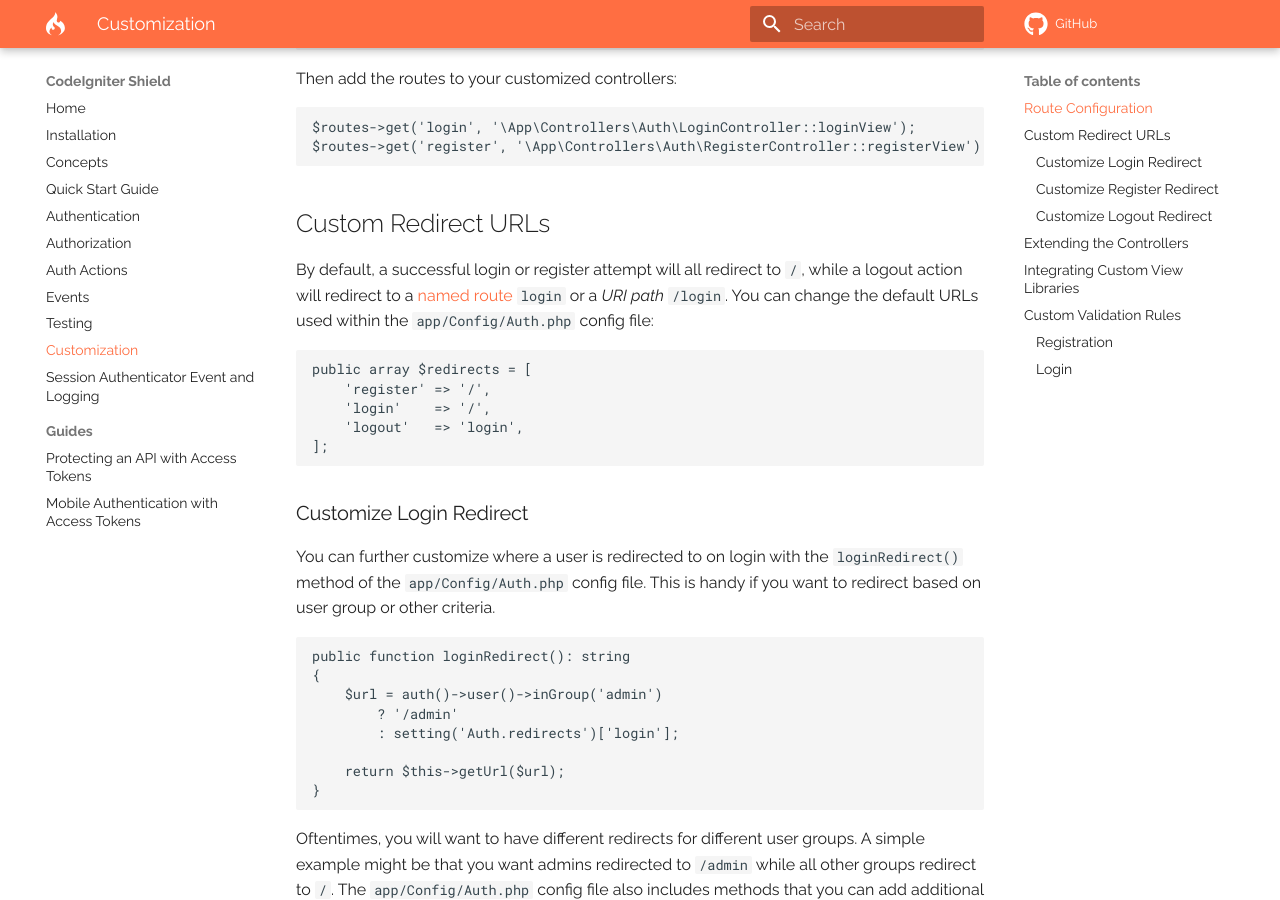
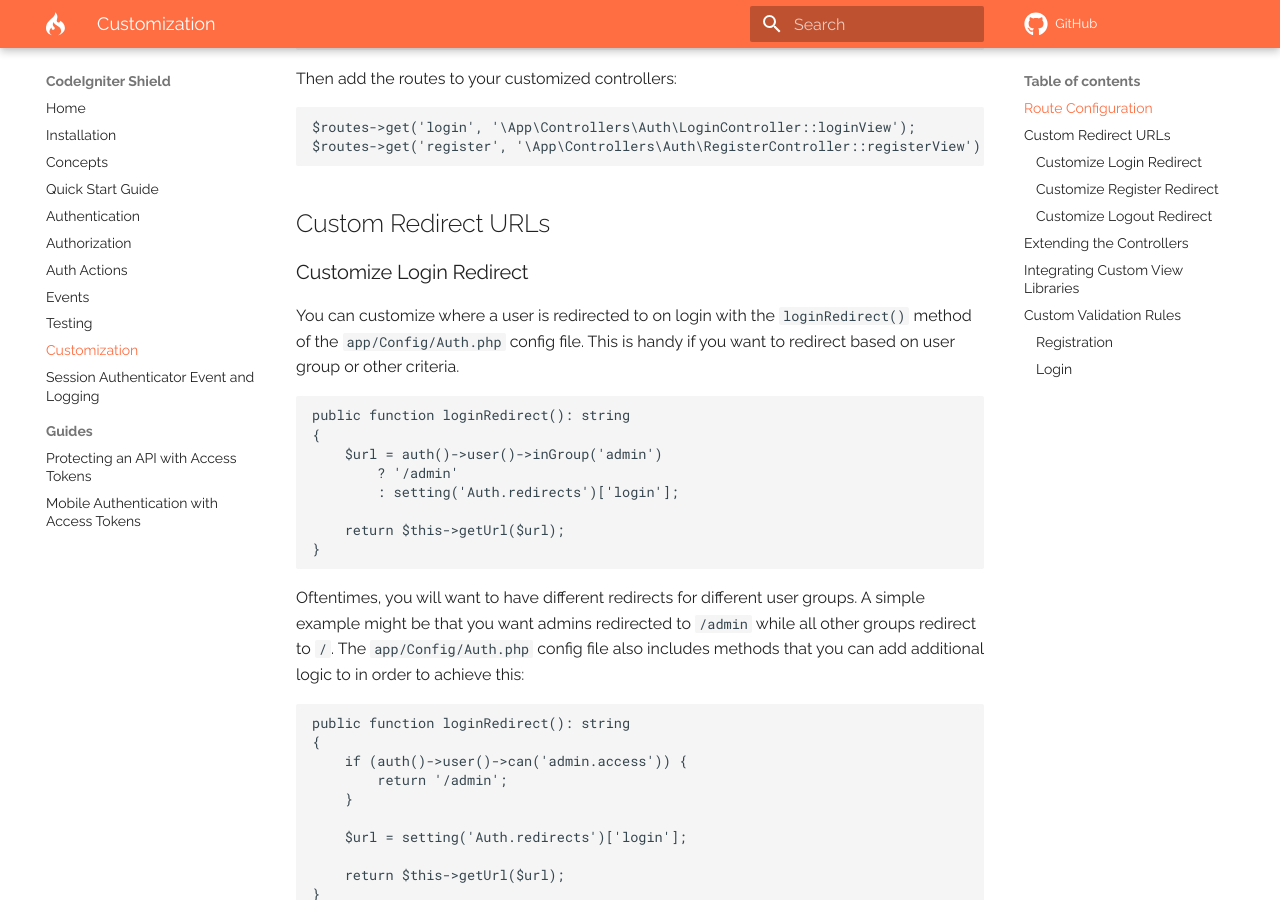
Before and after one commit to codeigniter4/shield, an MkDocs documentation site: the page built from docs/customization.md, in a window 1280 px wide and 900 px high, scrolled down 749 px. Built offline with MkDocs 1.6.1 and Material for MkDocs 9.7.7, drawn with Linux system fonts in a browser that asks for light colours; comment, search, counter and statistics services are not loaded; a style sheet for code colours, icons or effects is not loaded.

Commit message:
docs: move how to configure to quickstart.md

````diff
--- a/docs/customization.md
+++ b/docs/customization.md
@@ -29,20 +29,9 @@ $routes->get('register', '\App\Controllers\Auth\RegisterController::registerView
 
 ## Custom Redirect URLs
 
-By default, a successful login or register attempt will all redirect to `/`, while a logout action
-will redirect to a [named route](https://codeigniter.com/user_guide/incoming/routing.html#using-named-routes "See routing docs") `login` or a *URI path* `/login`. You can change the default URLs used within the `app/Config/Auth.php` config file:
-
-```php
-public array $redirects = [
-    'register' => '/',
-    'login'    => '/',
-    'logout'   => 'login',
-];
-```
-
 ### Customize Login Redirect
 
-You can further customize where a user is redirected to on login with the `loginRedirect()` method of the `app/Config/Auth.php` config file. This is handy if you want to redirect based on user group or other criteria.
+You can customize where a user is redirected to on login with the `loginRedirect()` method of the `app/Config/Auth.php` config file. This is handy if you want to redirect based on user group or other criteria.
 
 ```php
 public function loginRedirect(): string
````
Also changed, not shown: docs/quickstart.md (+3 -0 lines).
